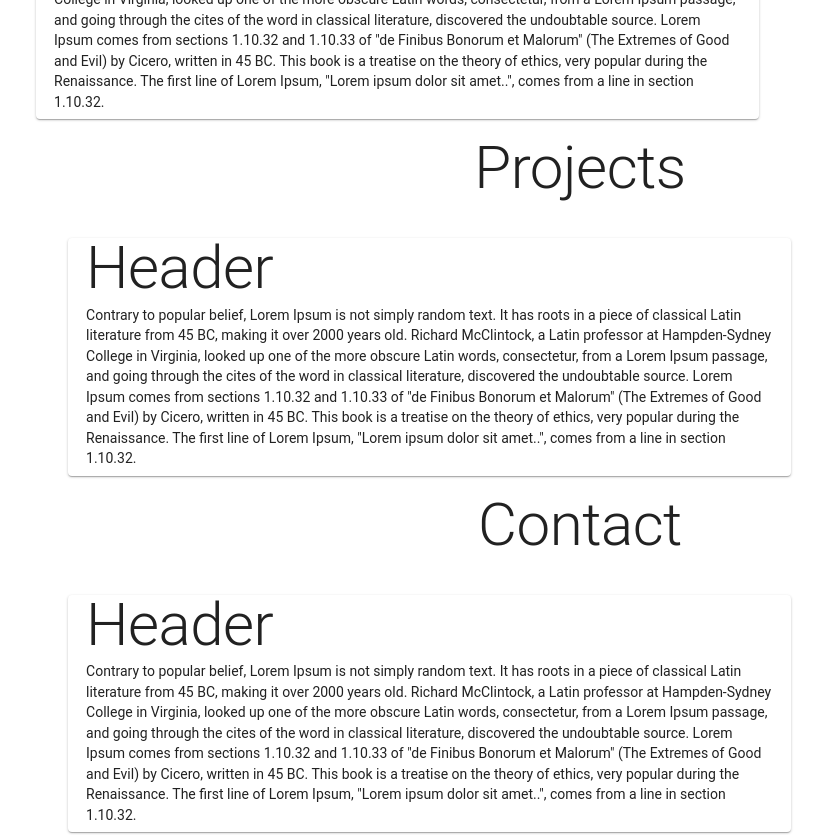
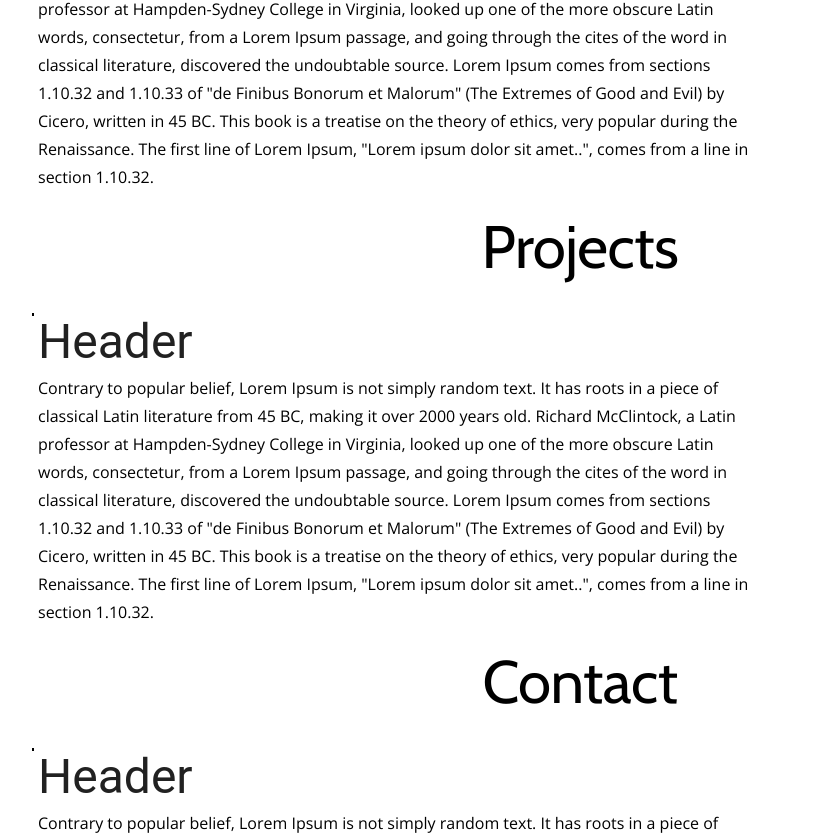
Before and after one commit to mblaul/portfolio-website, a React (Create React App) app: page / in a window 1280 px wide. Shown: the part 860-1695 px from the top of the page, without its empty margins (60-883 px from the left). Built offline with nearby package versions, Linux system fonts and the light colour scheme.

Commit message:
Working on content styling

```diff
--- a/src/components/content/Content.js
+++ b/src/components/content/Content.js
@@ -9,10 +9,14 @@ import { Typography } from '@material-ui/core';
 
 const styles = theme => ({
   content: {
-    padding: '2.5% 7.5%'
+    padding: '2.5% 7.5%',
+    '& hr': {
+      border: '1px solid black'
+    }
   },
   sectionTitle: {
-    mx: '0px auto',
+    fontFamily: 'Cabin, sans-serif',
+    color: theme.palette.common.black,
     padding: '1% 0%',
     textAlign: 'center'
   }
@@ -34,7 +38,7 @@ class Content extends Component {
         </Grid>
         <Divider />
         <Grid item xs={12} lg={8}>
-          <Section />
+          <Section alignment={'left'} />
         </Grid>
         <Grid item xs={12}>
           <Typography
@@ -45,9 +49,9 @@ class Content extends Component {
             Projects
           </Typography>
         </Grid>
-        <Divider variant="middle" />
+        <Divider />
         <Grid item xs={12} lg={8}>
-          <Section />
+          <Section alignment={'right'} />
         </Grid>
         <Grid item xs={12}>
           <Typography
@@ -58,9 +62,9 @@ class Content extends Component {
             Contact
           </Typography>
         </Grid>
-        <Divider variant="middle" />
+        <Divider />
         <Grid item xs={12} lg={8}>
-          <Section />
+          <Section alignment={'left'} />
         </Grid>
       </Grid>
     );
--- a/src/components/content/Header.js
+++ b/src/components/content/Header.js
@@ -22,7 +22,7 @@ const styles = theme => ({
     },
     '& h1': {
       color: theme.palette.common.white,
-      fontFamily: 'Cabin, sans- serif',
+      fontFamily: 'Cabin, sans-serif',
       fontSize: '46px',
       letterSpacing: '2px',
       marginTop: '10%',
--- a/src/components/content/Section.js
+++ b/src/components/content/Section.js
@@ -1,4 +1,4 @@
-import React, { Component, Fragment } from 'react';
+import React, { Component } from 'react';
 import { withStyles } from '@material-ui/core/styles';
 
 import Grid from '@material-ui/core/Grid';
@@ -7,37 +7,38 @@ import Typography from '@material-ui/core/Typography';
 
 const styles = theme => ({
   sectionHeader: {
+    fontFamily: 'Cabin, sans-serif',
     padding: '0% 2.5%'
   },
   sectionBody: {
+    fontFamily: 'Open Sans',
+    lineHeight: 1.75,
     padding: '1% 0% 1% 0%'
   }
 });
 
 class Section extends Component {
   render() {
-    const { classes } = this.props;
+    const { alignment, classes } = this.props;
 
     return (
-      <Fragment>
-        <Paper className={classes.sectionHeader} elevation={1}>
-          <Typography variant="h2">Header</Typography>
-          <Typography className={classes.sectionBody} component="p">
-            Contrary to popular belief, Lorem Ipsum is not simply random text.
-            It has roots in a piece of classical Latin literature from 45 BC,
-            making it over 2000 years old. Richard McClintock, a Latin professor
-            at Hampden-Sydney College in Virginia, looked up one of the more
-            obscure Latin words, consectetur, from a Lorem Ipsum passage, and
-            going through the cites of the word in classical literature,
-            discovered the undoubtable source. Lorem Ipsum comes from sections
-            1.10.32 and 1.10.33 of "de Finibus Bonorum et Malorum" (The Extremes
-            of Good and Evil) by Cicero, written in 45 BC. This book is a
-            treatise on the theory of ethics, very popular during the
-            Renaissance. The first line of Lorem Ipsum, "Lorem ipsum dolor sit
-            amet..", comes from a line in section 1.10.32.
-          </Typography>
-        </Paper>
-      </Fragment>
+      <>
+        <Typography variant="h3">Header</Typography>
+        <div className={classes.sectionBody}>
+          Contrary to popular belief, Lorem Ipsum is not simply random text. It
+          has roots in a piece of classical Latin literature from 45 BC, making
+          it over 2000 years old. Richard McClintock, a Latin professor at
+          Hampden-Sydney College in Virginia, looked up one of the more obscure
+          Latin words, consectetur, from a Lorem Ipsum passage, and going
+          through the cites of the word in classical literature, discovered the
+          undoubtable source. Lorem Ipsum comes from sections 1.10.32 and
+          1.10.33 of "de Finibus Bonorum et Malorum" (The Extremes of Good and
+          Evil) by Cicero, written in 45 BC. This book is a treatise on the
+          theory of ethics, very popular during the Renaissance. The first line
+          of Lorem Ipsum, "Lorem ipsum dolor sit amet..", comes from a line in
+          section 1.10.32.
+        </div>
+      </>
     );
   }
 }
```
